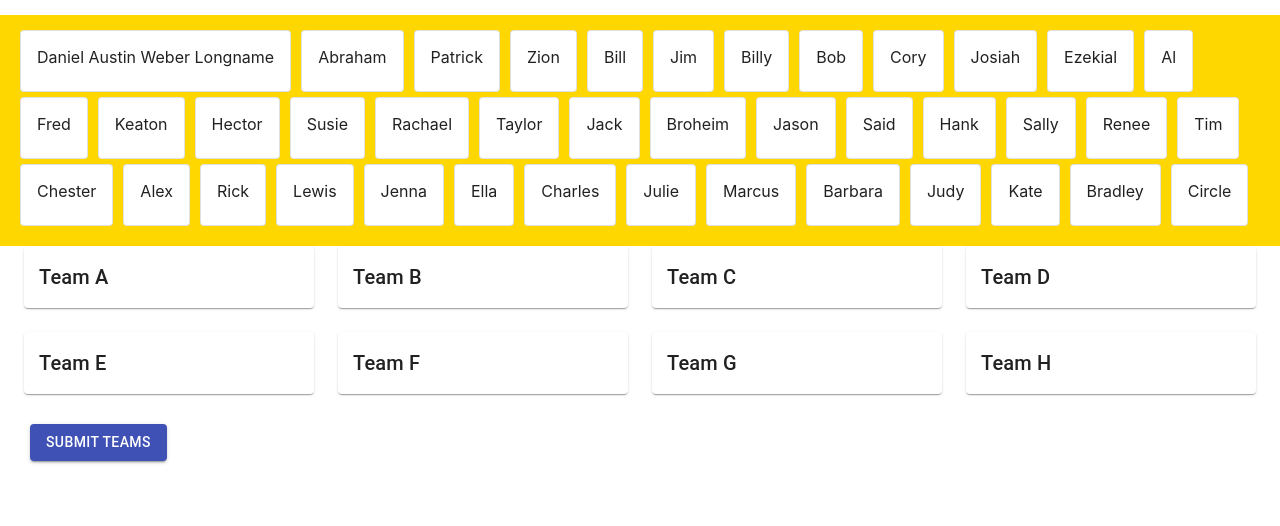
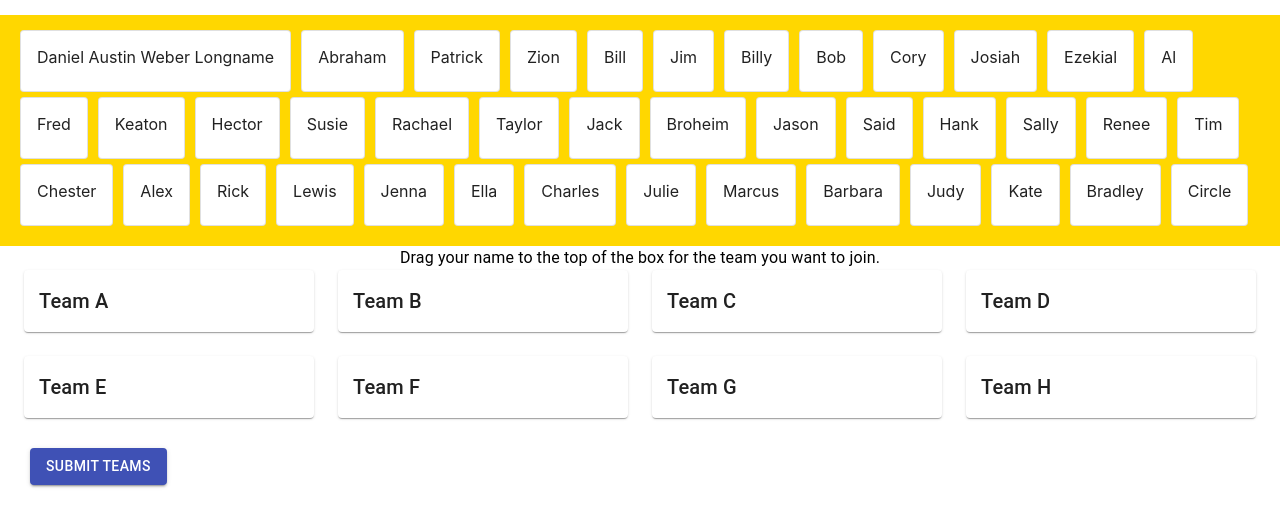
Before and after one commit to Patrick-Carawan/Comp523AdminTools, a React (Create React App) app: page /teamSelection in a window 1280 px wide. Shown: the top 526 px of the page. Built offline with nearby package versions, Linux system fonts and the light colour scheme.

Commit message:
added directions to drag to the top of the box

```diff
--- a/src/Components/TeamSelection.jsx
+++ b/src/Components/TeamSelection.jsx
@@ -5,6 +5,7 @@ import Grid from "@material-ui/core/Grid";
 import {Card, CardContent, Container} from "@material-ui/core";
 import Typography from "@material-ui/core/Typography";
 import Button from "@material-ui/core/Button";
+import Box from "@material-ui/core/Box";
 
 //This will need to come from the backend. Teacher should be able to set this parameter.
 const numTeams = 8;
@@ -63,6 +64,11 @@ function TeamSelection(props) {
             </TeamBox>
 
             <Container className="disable-select">
+                <Box textAlign="center">
+                    <Typography>
+                        Drag your name to the top of the box for the team you want to join.
+                    </Typography>
+                </Box>
                 <Grid container spacing={3}>
                     {letters.map((letter, index) =>
                         index < numTeams ?
```
